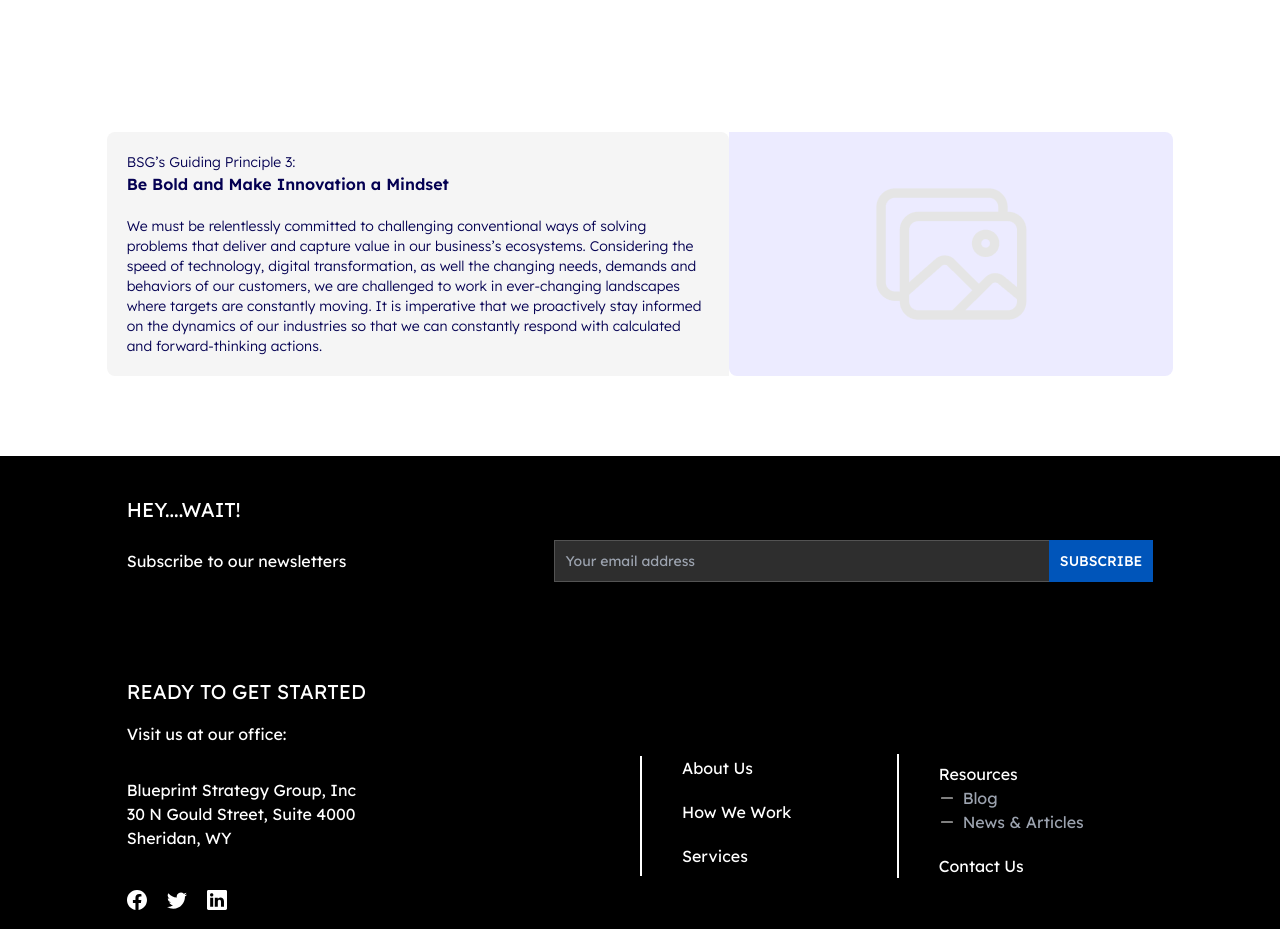
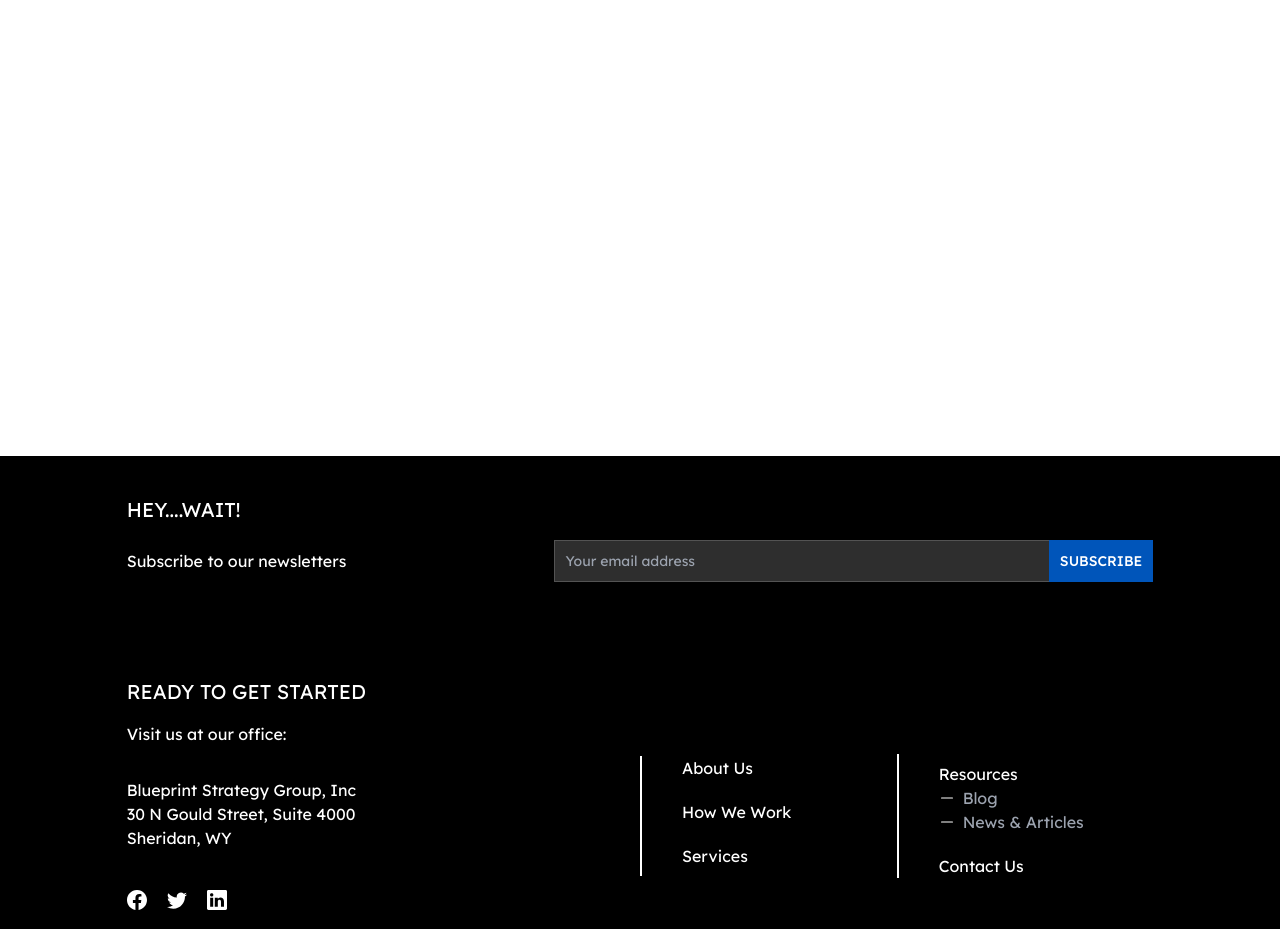
Before and after one commit to EdgarAmpiire/blueprints-web, a React (Create React App) app: page /how-we-work in a window 1280 px wide. Shown: the part 1860-2789 px from the top of the page. Built offline with nearby package versions, Linux system fonts and the light colour scheme; what tw-elements would draw is missing.

Commit message:
scroll effect

```diff
--- a/src/features/howWeWork/components/Principles.jsx
+++ b/src/features/howWeWork/components/Principles.jsx
@@ -159,9 +159,19 @@ export const Principles = () => {
                 </div>
 
                 <div className="mt-16">
-                  <div className="flex lg:flex-row md:flex-row flex-col">
+                  <div
+                  data-aos="fade-up"
+                  data-aos-offset="200"
+                  data-aos-easing="ease-in-sine"
+                  data-aos-duration="1000"
+                  className="flex lg:flex-row md:flex-row flex-col">
                     <div className="bg-[#F5F5F5] py-5 px-5 lg:w-7/12 md:w-7/12 w-12/12 lg:rounded-l-lg md:rounded-l-lg rounded-t-lg">
-                      <div className="mb-5">
+                      <div
+                      data-aos="fade-up"
+                      data-aos-offset="200"
+                      data-aos-easing="ease-in-sine"
+                      data-aos-duration="1000"
+                      className="mb-5">
                         <h3 className="text-[#040052] text-sm font-light">
                           BSG’s Guiding Principle 3:
                         </h3>
@@ -169,7 +179,12 @@ export const Principles = () => {
                           Be Bold and Make Innovation a Mindset
                         </h1>
                       </div>
-                      <div className="flex flex-col gap-5">
+                      <div
+                      data-aos="fade-up"
+                      data-aos-offset="200"
+                      data-aos-easing="ease-in-sine"
+                      data-aos-duration="1000"
+                      className="flex flex-col gap-5">
                         <p className="text-sm text-[#040052] font-light">
                           We must be relentlessly committed to challenging
                           conventional ways of solving problems that deliver and
@@ -186,7 +201,12 @@ export const Principles = () => {
                       </div>
                     </div>
                     <div className="bg-[#ECEBFF] py-5 px-5 lg:w-5/12 md:w-5/12 w-12/12 lg:rounded-r-lg md:rounded-r-lg rounded-b-lg flex items-center justify-center">
-                      <img src={thumb} alt="" />
+                      <img
+                      data-aos="fade-left"
+                      data-aos-offset="200"
+                      data-aos-easing="ease-in-sine"
+                      data-aos-duration="1000"
+                      src={thumb} alt="" />
                     </div>
                   </div>
                 </div>
```
